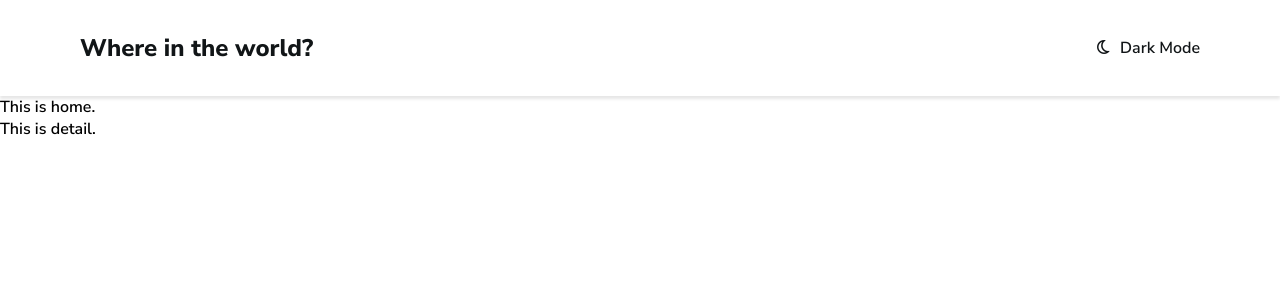
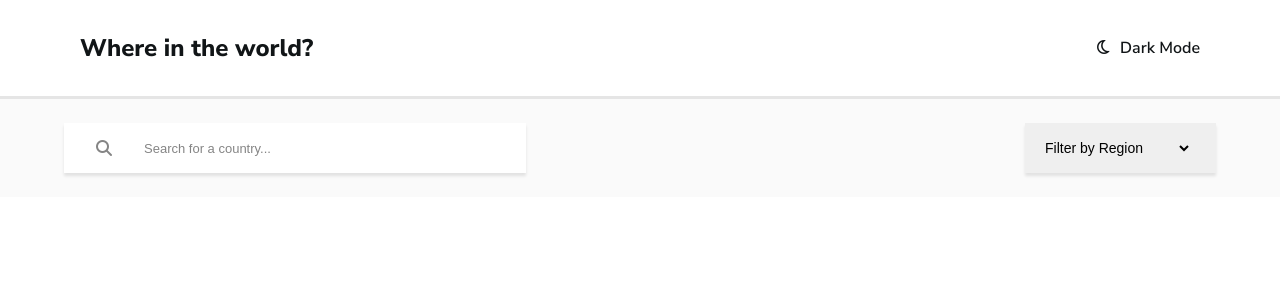
Before and after one commit to Drougnov/rest-countries-api-with-color-theme-switcher-master, a React (Create React App) app: page / in a window 1280 px wide. Shown: the top 300 px of the page. Built offline with nearby package versions, Linux system fonts and the light colour scheme.

Commit message:
Input field complete

```diff
--- a/src/App.js
+++ b/src/App.js
@@ -13,7 +13,7 @@ export default function App(){
     <div className='container'>
       <Header darkMode={darkMode} toggleDarkMode={toggleDarkMode} />
       <main>
-        <Home />
+        <Home darkMode={darkMode} />
         <Detail darkMode={darkMode} />
       </main>
     </div>
--- a/src/Components/Detail.js
+++ b/src/Components/Detail.js
@@ -1,5 +1,7 @@
-export default function Detail(){
+export default function Detail(props){
     return(
-        <p>This is detail.</p>
+        <div className={props.darkMode ? "dark-mode detail":"detail"}>
+            <p>This is detail</p>
+        </div>
     )
 }
--- a/src/Components/Home.js
+++ b/src/Components/Home.js
@@ -1,5 +1,23 @@
-export default function Home(){
+export default function Home(props){
     return(
-        <p>This is home.</p>
+        <div className={props.darkMode ? 'dark-mode home':'home'}>
+            <div className="input-field">
+                <div className="search-bar">
+                    <i className="fa-solid fa-magnifying-glass"></i>
+                    <input type="text" placeholder="Search for a country..."/>
+                </div>
+                <select name="countries" id="countries">
+                    <option value="" disabled selected hidden>Filter by Region</option>
+                    <optgroup>
+                        <option id="countries__all" value="All">All</option>
+                        <option value="Africa">Africa</option>
+                        <option value="America">America</option>
+                        <option value="Asia">Asia</option>
+                        <option value="Europe">Europe</option>
+                        <option value="Oceania">Oceania</option>
+                    </optgroup>
+                </select>
+            </div>
+        </div>
     )
 }
--- a/src/index.css
+++ b/src/index.css
@@ -5,48 +5,122 @@
   box-sizing: border-box;
 }
 :root{
-  --Dark-Blue: hsl(209, 23%, 22%);
-  --Very-Dark-Blue: hsl(207, 26%, 17%);
-  --Very-Dark-Blue: hsl(200, 15%, 8%);
-  --Dark-Gray: hsl(0, 0%, 52%);
-  --Very-Light-Gray: hsl(0, 0%, 98%);
-  --White: hsl(0, 0%, 100%);
+  --dark-mode-element: hsl(209, 23%, 22%);    /*header-bg-dark*/
+  --dark-mode-bg: hsl(207, 26%, 17%);         /*main-bg-dark*/
+  --light-mode-text: hsl(200, 15%, 8%);       /*logo-dark, text-light*/
+  --light-mode-input: hsl(0, 0%, 52%);
+  --light-mode-bg: hsl(0, 0%, 98%);           /*main-bg-light*/
+  --white: hsl(0, 0%, 100%);                  /*header-bg-light,logo-light,text-dark*/
 }
 body{
+  min-height: 100vh;
   font-size: 14px;
   font-family: 'Nunito Sans', sans-serif;
   font-weight: 600;
 }
 header{
-  background: white;
+  background: var(--white);
   display: flex;
   justify-content: space-between;
   padding: 2rem 1rem;
-  box-shadow: 0 3px 3px 0 rgba(0, 0, 0, 0.1);
+  border-bottom: 3px solid rgba(0, 0, 0, 0.1);
+  -webkit-transition: all .3s linear;
+  -moz-transition: all .3s linear;
+  -ms-transition: all .3s linear;
+  -o-transition: all .3s linear;
+  transition: all .3s linear;
 }
 header.dark-mode{
-  background: var(--Dark-Blue);
+  background: var(--dark-mode-element);
 }
 header .logo{
-  color: var(--Very-Dark-Blue);
+  color: var(--light-mode-text);
   font-size: 1rem;
   font-weight: 800;
   text-decoration: none;
 }
 header.dark-mode .logo{
-  color: var(--White);
+  color: var(--white);
 }
 header .toggle-theme{
-  color: var(--Very-Dark-Blue);
+  color: var(--light-mode-text);
   display: flex;
   align-items: center;
   gap: .5rem;
   cursor: pointer;
 }
 header.dark-mode .toggle-theme{
-  color: var(--White);
+  color: var(--white);
 }
-
+main .home,main .detail{
+  width: 100%;
+  height: 100%;
+  color: var(--light-mode-text);
+  background: var(--light-mode-bg);
+  padding: 1.5rem 1rem;
+  -webkit-transition: all .3s linear;
+  -moz-transition: all .3s linear;
+  -ms-transition: all .3s linear;
+  -o-transition: all .3s linear;
+  transition: all .3s linear;
+}
+main .detail{
+  display: none;
+}
+.home.dark-mode,.detail.dark-mode{
+  color: var(--white);
+  background: var(--dark-mode-bg);
+}
+.home .input-field{
+  display: flex;
+  flex-direction: column;
+  gap: 2.5rem;
+}
+.input-field .search-bar{
+  display: flex;
+  justify-content: center;
+  align-items: center;
+  color: var(--light-mode-input);
+  background: var(--white);
+  padding: 1rem 2rem;
+  box-shadow: 0 3px 3px 0 rgba(0, 0, 0, 0.1);
+}
+.home.dark-mode .search-bar{
+  color: var(--white);
+  background: var(--dark-mode-element);
+}
+.search-bar input{
+  width: 100%;
+  background: transparent;
+  border: none;
+  outline: none;
+  margin-left: 2rem;
+}
+::placeholder{
+  color: var(--light-mode-input);
+  font-size: 13px;
+}
+.home.dark-mode ::placeholder{
+  color: var(--white);
+}
+.input-field #countries{
+  width: max-content;
+  font-size: 14px;
+  padding: 1rem;
+  padding-right: 2rem;
+  border: none;
+  outline: none;
+  border-right: 1.5rem solid transparent;
+  box-shadow: 0 3px 3px 0 rgba(0, 0, 0, 0.1);
+  -webkit-transition: all .3s linear;
+  -moz-transition: all .3s linear;
+  -ms-transition: all .3s linear;
+  -o-transition: all .3s linear;
+  transition: all .3s linear;
+}
+select optgroup{
+  margin-top: 1rem;
+}
 @media(min-width: 650px){
   body{
     font-size: 1rem;
@@ -57,6 +131,11 @@ header.dark-mode .toggle-theme{
   header .logo{
     font-size: 1.25rem;
   }
+  .home .input-field{
+    justify-content: space-between;
+    flex-direction: row;
+    padding: 0 3rem;
+  }
 }
 @media(min-width: 1200px){
   header{
@@ -65,4 +144,7 @@ header.dark-mode .toggle-theme{
   header .logo{
     font-size: 1.5rem;
   }
+  .search-bar input{
+    min-width: 350px;
+  }
 }
```
